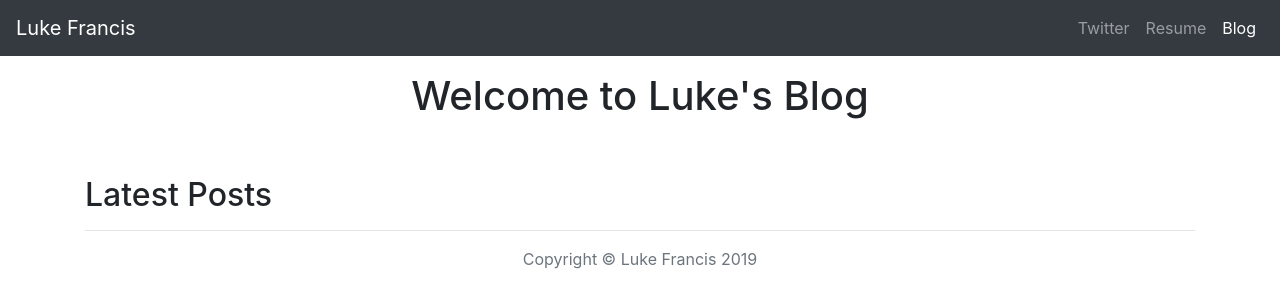
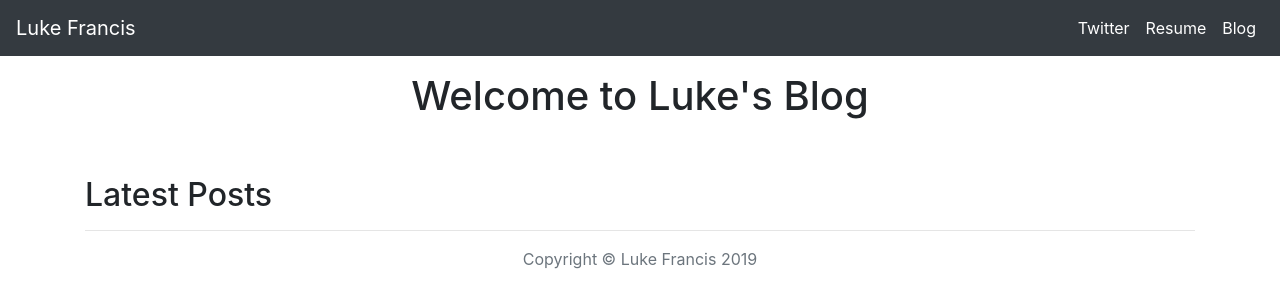
Before and after one commit to lukefrancis5/portfolio, a Django app: page /blog/ in a window 1280 px wide. Shown: the top 300 px of the page. Run offline with Django 3.2, Linux system fonts and the light colour scheme; data that the repository does not hold is empty; some libraries are stand-ins or nearby versions.

Commit message:
update allblogs

```diff
--- a/blog/templates/blog/allblogs.html
+++ b/blog/templates/blog/allblogs.html
@@ -38,9 +38,9 @@
   </button>
   <div class="collapse navbar-collapse" id="navbarNavAltMarkup">
     <div class="navbar-nav ml-auto">
-      <a class="nav-item nav-link href="#">Twitter</a>
-      <a class="nav-item nav-link" href="#">Resume</a>
-      <a class="nav-item nav-link active" href="#">Blog</a>
+      <a class="nav-item nav-link active" href="http://twitter.com/lukeyyfrancis">Twitter</a>
+      <a class="nav-item nav-link active" href="{% static 'resume.pdf' %}">Resume</a>
+      <a class="nav-item nav-link active" href="{% url 'allblogs' %}">Blog</a>
     </div>
   </div>
 </nav>
```
